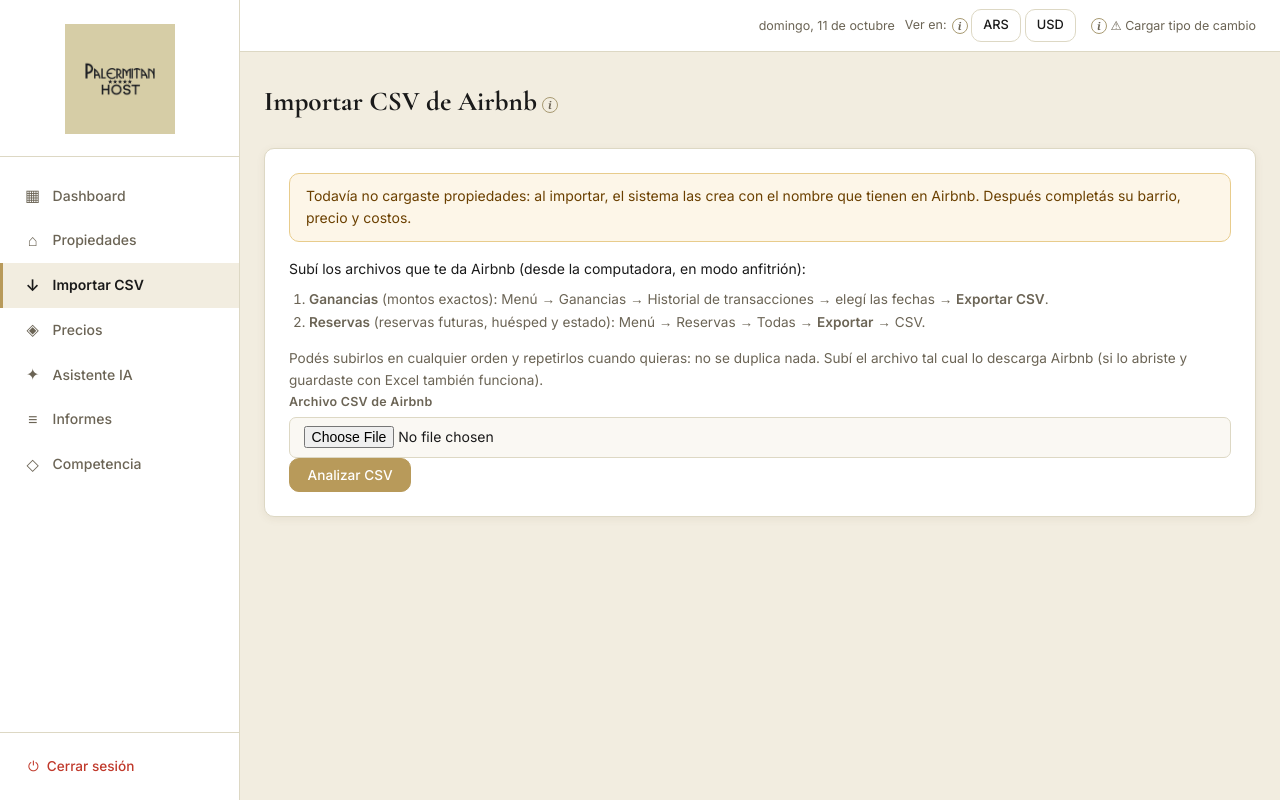
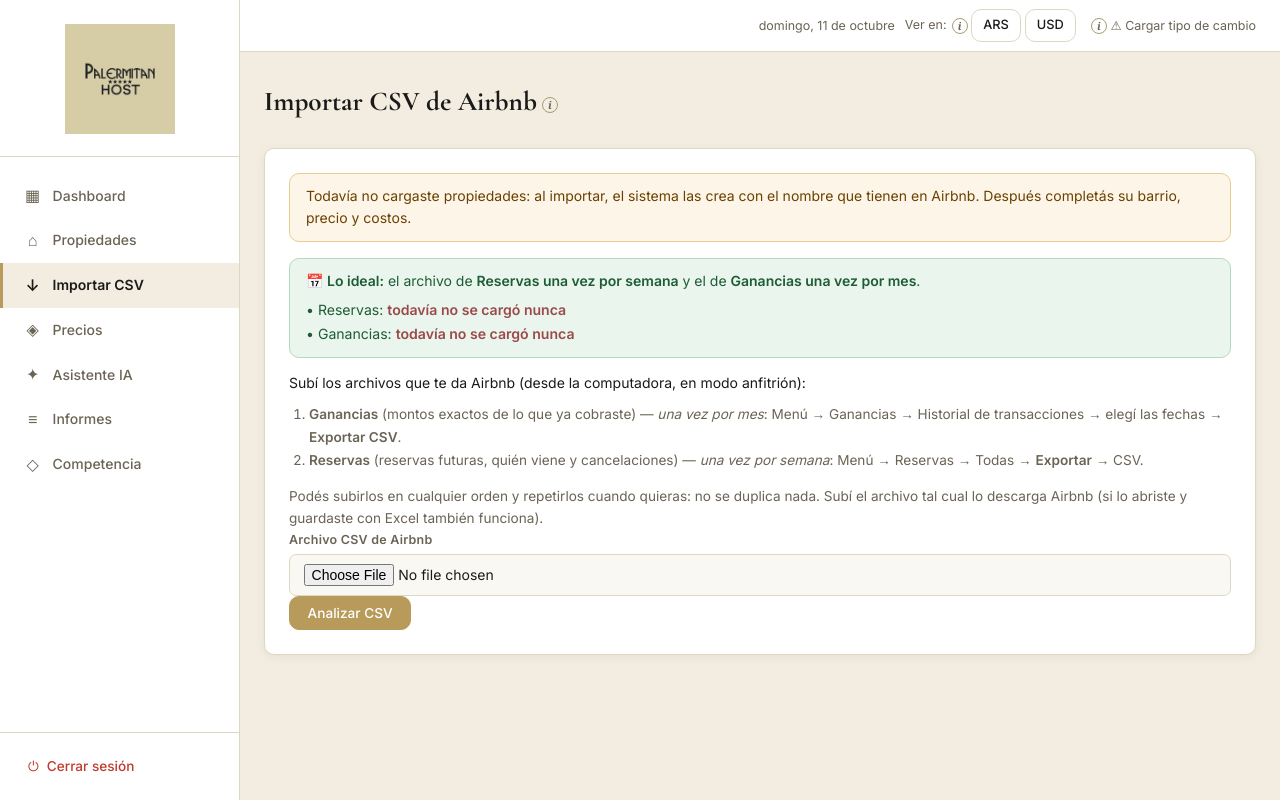
Before and after one commit to zynnoslabs/palermitanhost, a Flask app: page /importar in a window 1280 px wide. Run offline with Flask 3, Linux system fonts and the light colour scheme; the visitor is signed in with stand-in values (Sample User, id 1); data that the repository does not hold is empty; parts of the project's set-up code (start-up, migrations or seed data) failed here and were passed over; some libraries are stand-ins or nearby versions.

Commit message:
Importar: aviso de frecuencia (Reservas semanal, Ganancias mensual) con fecha de la última carga
Co-Authored-By: Claude Opus 5.5 <noreply@anthropic.com>
Claude-Session: https://claude.ai/code/session_01XFFSYNwd9Ew5usyHd1Szqg

```diff
--- a/app.py
+++ b/app.py
@@ -715,7 +715,21 @@ def importar():
                                    etiquetas=importador.ETIQUETAS, campos=list(importador.ETIQUETAS))
         return redirect(url_for("importar_asignar", t=token))
 
-    return render_template("importar.html", propiedades=propiedades, paso=1)
+    return render_template("importar.html", propiedades=propiedades, paso=1, frecuencia=_frecuencia_importacion())
+
+
+# ### CAMBIO AQUÍ ### cada cuánto conviene subir cada archivo y cuándo fue la última vez
+FRECUENCIA_DIAS = {"reservas": 7, "ganancias": 31}
+
+
+def _frecuencia_importacion():
+    out = {}
+    for tipo, dias in FRECUENCIA_DIAS.items():
+        row = db.query_one("SELECT valor FROM config WHERE clave=%s", (f"ultima_importacion_{tipo}",))
+        ultima = met.fecha_valida(row["valor"]) if row and row["valor"] else None
+        hace = (date.today() - ultima).days if ultima else None
+        out[tipo] = {"ultima": ultima, "hace": hace, "vencida": hace is None or hace > dias}
+    return out
 
 
 @app.route("/importar/asignar", methods=["GET","POST"])
@@ -849,6 +863,10 @@ def importar_asignar():
             """, (list({m["codigo"] for m in movimientos}),))
 
         _borrar_pendiente(token)
+        if importadas or actualizadas:   # ### CAMBIO AQUÍ ### se anota la fecha para el aviso de la próxima carga
+            db.execute("""INSERT INTO config (clave, valor) VALUES (%s, %s)
+                          ON CONFLICT (clave) DO UPDATE SET valor = EXCLUDED.valor""",
+                       (f"ultima_importacion_{importador.tipo_de_archivo(encabezados)}", date.today().isoformat()))
         errores = [o for o in omitidas if o.get("clase") == "error"]
         ignoradas = [o for o in omitidas if o.get("clase") != "error"]
         if creadas:
--- a/templates/importar.html
+++ b/templates/importar.html
@@ -11,10 +11,25 @@
   {% if not propiedades %}
   <div class="alert alert-warn">Todavía no cargaste propiedades: al importar, el sistema las crea con el nombre que tienen en Airbnb. Después completás su barrio, precio y costos.</div>
   {% endif %}
+  {# ### CAMBIO AQUÍ ### cada cuánto subir cada archivo, con la fecha de la última carga #}
+  <div class="alert alert-ok" style="margin-bottom:14px">
+    <strong>📅 Lo ideal:</strong> el archivo de <strong>Reservas una vez por semana</strong> y el de <strong>Ganancias una vez por mes</strong>.
+    <div style="margin-top:6px;font-size:.88rem;line-height:1.7">
+      {% for tipo, nombre, cada in [('reservas', 'Reservas', 'semana'), ('ganancias', 'Ganancias', 'mes')] %}
+      {% set f = frecuencia[tipo] %}
+      <div>• {{ nombre }}:
+        {% if f.ultima %}última carga el {{ f.ultima|fecha }}
+          ({{ 'hoy' if f.hace == 0 else ('hace ' ~ f.hace ~ (' día' if f.hace == 1 else ' días')) }})
+          {% if f.vencida %} — <strong style="color:#9b4a4a">ya toca subirlo</strong>{% else %} ✓{% endif %}
+        {% else %}<strong style="color:#9b4a4a">todavía no se cargó nunca</strong>{% endif %}
+      </div>
+      {% endfor %}
+    </div>
+  </div>
   <p>Subí los archivos que te da Airbnb (desde la computadora, en modo anfitrión):</p>
   <ol class="muted" style="margin:8px 0 14px 20px;line-height:1.7">
-    <li><strong>Ganancias</strong> (montos exactos): Menú → Ganancias → Historial de transacciones → elegí las fechas → <strong>Exportar CSV</strong>.</li>
-    <li><strong>Reservas</strong> (reservas futuras, huésped y estado): Menú → Reservas → Todas → <strong>Exportar</strong> → CSV.</li>
+    <li><strong>Ganancias</strong> (montos exactos de lo que ya cobraste) — <em>una vez por mes</em>: Menú → Ganancias → Historial de transacciones → elegí las fechas → <strong>Exportar CSV</strong>.</li>
+    <li><strong>Reservas</strong> (reservas futuras, quién viene y cancelaciones) — <em>una vez por semana</em>: Menú → Reservas → Todas → <strong>Exportar</strong> → CSV.</li>
   </ol>
   <p class="muted" style="font-size:.85rem">Podés subirlos en cualquier orden y repetirlos cuando quieras: no se duplica nada.
   Subí el archivo tal cual lo descarga Airbnb (si lo abriste y guardaste con Excel también funciona).</p>
```
